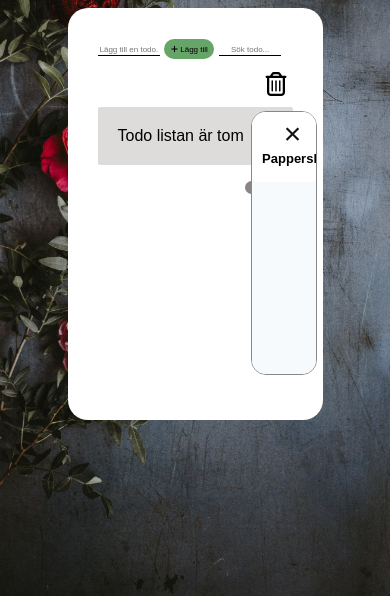
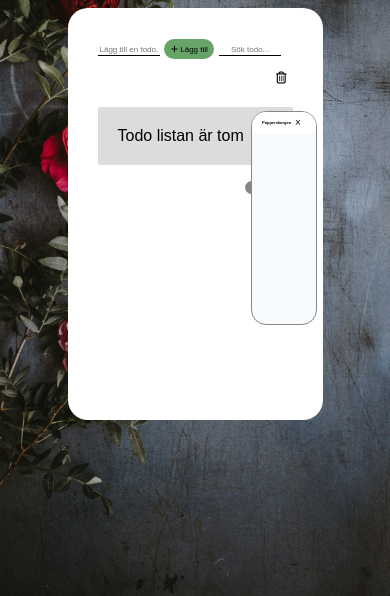
Before and after one commit to Luayasaadsson/todo-list, a website built with Vite: page index.html in a window 390 px wide. Both pictures are taken after a click on the button 276 px from the left and 332 px from the top of the page. Shown: the part 248-844 px from the top of the page. Built offline with nearby package versions, Linux system fonts and the light colour scheme.

Commit message:
Lagt till responsivitet för papperskorgen

```diff
--- /dev/null
+++ b/src/css/media.css
@@ -0,0 +1,168 @@
+@media (max-width: 1000px) {
+  .todo-list-new {
+    width: 40%;
+  }
+
+  .modal-content {
+    height: 95%;
+  }
+  .trash-text {
+    font-size: 10px;
+  }
+  .close {
+    font-size: 25px;
+  }
+  #trash-modal .modal-content #trash-list li {
+    font-size: 12px;
+  }
+  #trash-modal .modal-content #trash-list button {
+    font-size: 10px;
+  }
+  }
+
+  @media (max-width: 825px) {
+    .todo-list-new {
+      width: 30%;
+    }
+
+    .modal-content {
+      height: 80%;
+    }
+
+    .trash {
+      font-size: 20px;
+    }
+
+    .trash-text {
+      font-size: 7px;
+    }
+    .close {
+      font-size: 16px;
+    }
+    #trash-modal .modal-content #trash-list li {
+      font-size: 10px;
+    }
+    #trash-modal .modal-content #trash-list button {
+      font-size: 8px;
+    }
+  }
+
+  @media (max-width: 725px) {
+    .todo-list-new {
+      width: 30%;
+    }
+
+    .search-todo {
+      width: 30%;
+    }
+
+    .date-time {
+      font-size: 0.5rem;
+    }
+
+    span {
+      font-size: 0.6rem;
+    }
+
+    .add-btn {
+      width: 80px;
+      font-size: 15px;
+    }
+
+    .modal-content {
+      height: 83%;
+    }
+
+    .trash {
+      font-size: 17px;
+    }
+
+    .trash-text {
+      font-size: 7px;
+    }
+    .close {
+      font-size: 15px;
+    }
+  }
+
+  @media (max-width: 666px) {
+  .add-btn {
+    width: 70px;
+    font-size: 13px;
+  }
+
+  .modal-content {
+    height: 83%;
+  }
+
+  .trash {
+    font-size: 15px;
+  }
+
+  .trash-text {
+    font-size: 5px;
+  }
+  .close {
+    font-size: 10px;
+  }
+  }
+
+  @media (max-width: 542px) {
+    .modal-content {
+      height: 86%;
+    }
+  }
+
+  @media (max-width: 450px) {
+    .add-btn {
+      font-size: 8px;
+      width: 50px;
+      height: 20px;
+    }
+
+    input {
+      font-size: 0.5rem;
+    }
+
+    #clear-btn {
+      font-size: 0.6rem;
+    }
+
+    .date-time {
+      font-size: 0.4rem;
+    }
+
+    .modal-content {
+      height: 77%;
+    }
+
+    .trash {
+      font-size: 12px;
+    }
+
+    .trash-text {
+      font-size: 4px;
+    }
+    .close {
+      font-size: 10px;
+    }
+
+    #trash-modal .modal-content #trash-list li {
+      font-size: 8px;
+    }
+    #trash-modal .modal-content #trash-list button {
+      font-size: 7px;
+    }
+  }
+
+  @media (max-width: 335px) {
+    .todo-title {
+      font-size: 1rem;
+    }
+
+    .add-btn {
+      font-size: 6px;
+      width: 40px;
+      height: 16px;
+    }
+  }
--- a/src/css/style.css
+++ b/src/css/style.css
@@ -100,6 +100,10 @@ span {
   border: none;
   font-size: 1.5rem;
   cursor: pointer;
+}
+
+.trash:hover {
+  color: rgb(197, 33, 33);
 }
 
 .trash-btn:hover {
@@ -268,77 +272,3 @@ input[type="checkbox"] {
 #clear-btn:hover {
   background-color: rgb(197, 33, 33);
 }
-
-@media (max-width: 1000px) {
-.todo-list-new {
-  width: 40%;
-}
-}
-
-@media (max-width: 825px) {
-  .todo-list-new {
-    width: 30%;
-  }
-  }
-
-@media (max-width: 725px) {
-  .todo-list-new {
-    width: 30%;
-  }
-
-  .search-todo {
-    width: 30%;
-  }
-
-  .date-time {
-    font-size: 0.5rem;
-  }
-
-  span {
-    font-size: 0.6rem;
-  }
-
-  .add-btn {
-    width: 80px;
-    font-size: 15px;
-  }
-}
-
-@media (max-width: 666px) {
-.add-btn {
-  width: 70px;
-  font-size: 13px;
-}
-}
-
-@media (max-width: 450px) {
-  .add-btn {
-    font-size: 8px;
-    width: 50px;
-    height: 20px;
-  }
-
-  input {
-    font-size: 0.5rem;
-  }
-
-  #clear-btn {
-    font-size: 0.6rem;
-  }
-
-  .date-time {
-    font-size: 0.4rem;
-  }
-}
-
-@media (max-width: 335px) {
-  .todo-title {
-    font-size: 1rem;
-  }
-
-  .add-btn {
-    font-size: 6px;
-    width: 40px;
-    height: 16px;
-  }
-}
--- a/src/main.ts
+++ b/src/main.ts
@@ -1,2 +1,3 @@
-import './css/style.css';
-import './script.ts';
+import "./css/style.css";
+import "./css/media.css";
+import "./script.ts";
```
